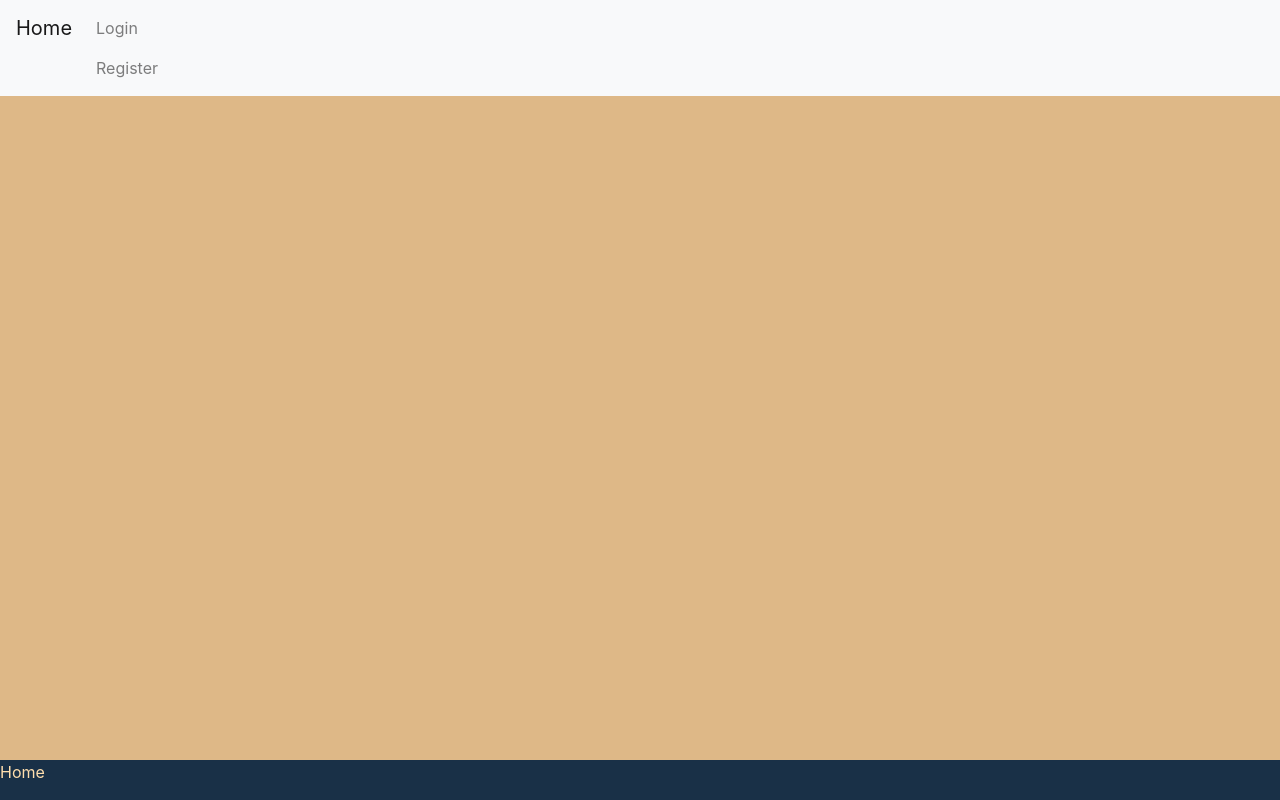
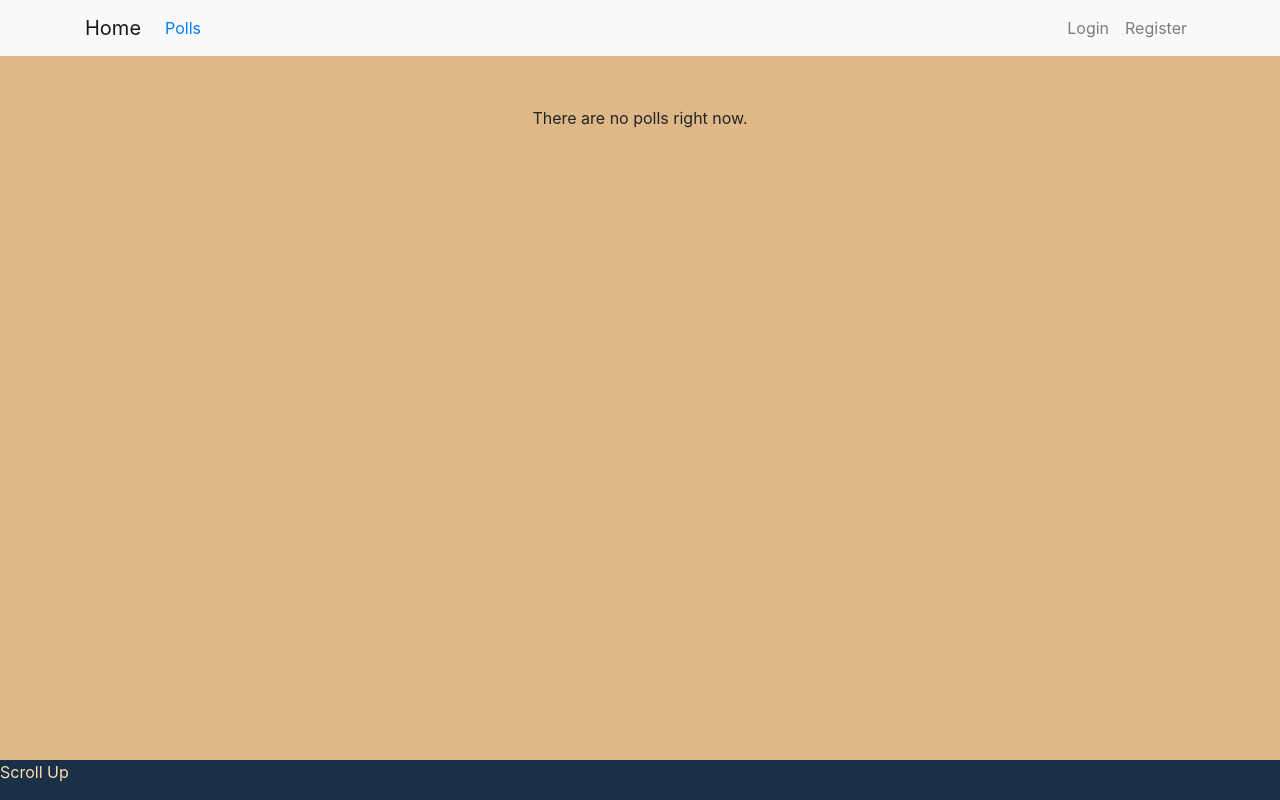
Before and after one commit to mirokrastev/poll-website, a Django app: page /poll/ in a window 1280 px wide. Run offline with Django 3.2, Linux system fonts and the light colour scheme; data that the repository does not hold is empty; some libraries are stand-ins or nearby versions.

Commit message:
Some html abstraction and slight code refactor

```diff
--- a/poll/templates/poll/polls_viewer.html
+++ b/poll/templates/poll/polls_viewer.html
@@ -3,7 +3,13 @@
 {% block title %}Poll Viewer{% endblock title %}
 
 {% block content %}
+    <div class="text-center">
         <div id="polls">
+            {% if not polls %}
+                <div style="margin: 50px">
+                    <p>There are no polls right now.</p>
+                </div>
+            {% else %}
                 {% for poll in polls %}
                     <div class="poll">
                         <span>{{ poll.question }}</span>
@@ -12,5 +18,7 @@
                         </span>
                     </div>
                 {% endfor %}
+            {% endif %}
+        </div>
     </div>
 {% endblock content %}
--- a/poll/templates/poll/single-poll/view_poll.html
+++ b/poll/templates/poll/single-poll/view_poll.html
@@ -14,7 +14,7 @@
 {% endblock links %}
 
 {% block content %}
-    <div class="card text-white bg-secondary mb-3" style="max-width: 18rem;">
+    <div class="card text-white bg-secondary mb-3" style="max-width: 18rem;margin: 30px auto;">
         <div id="pollName" class="card-header">{{ poll }}</div>
         <div class="card-body">
             {% if can_vote %}
--- a/poll/views.py
+++ b/poll/views.py
@@ -103,22 +103,15 @@ class SinglePollViewer(PollObjectMixin, View):
         # ORM Querying
         try:
             self.object = self.get_object()
-
             self.queryset = Answer.objects.filter(question_id=self.object.id)
             self.votes = Vote.objects.filter(answer__in=self.queryset)
-
         except Poll.DoesNotExist:
             raise Http404
 
         # Permission checks
         self.is_trusted = self.object.user == self.request.user
-
-        try:
-            self.user_vote = self.votes.get(user=self.request.user)
-            self.has_voted = bool(self.user_vote)
-        except Vote.DoesNotExist:
-            pass
-
+        self.user_vote = self.votes.model.objects.get_or_none(user=self.request.user)
+        self.has_voted = bool(self.user_vote)
         self.can_vote = self.request.user.is_authenticated and not self.has_voted
 
         return super().dispatch(self.request, *args, **kwargs)
@@ -152,6 +145,9 @@ class SinglePollViewer(PollObjectMixin, View):
         if self.has_voted:
             form.fields['answers'].initial = self.user_vote.answer.id
 
+        if self.request.user.is_authenticated:
+            context.update({'comment_form': CommentForm()})
+
         return context
 
 
@@ -161,13 +157,19 @@ class PollVote(PollObjectMixin, View):
         self.object = None
         self.queryset = None
         self.user_vote = None
-        self.has_voted = False
 
     def dispatch(self, request, *args, **kwargs):
         if not self.request.method == 'POST':
             raise Http404
         self.object = self.get_object()
         self.queryset = Answer.objects.filter(question_id=self.object.id)
+
+        self.user_vote = Answer.objects.get_or_none(question__id=self.object.id,
+                                                    user=self.request.user)
+
+        if self.user_vote:
+            raise Http404
+
         return super().dispatch(self.request, *args, **kwargs)
 
     def post(self, request, *args, **kwargs):
--- a/templates/base.html
+++ b/templates/base.html
@@ -5,8 +5,8 @@
     <meta charset="UTF-8">
     <title>{% block title %}{% endblock title %}</title>
     <link rel="stylesheet"
-          href="https://stackpath.bootstrapcdn.com/bootstrap/4.3.1/css/bootstrap.min.css"
-          integrity="sha384-ggOyR0iXCbMQv3Xipma34MD+dH/1fQ784/j6cY/iJTQUOhcWr7x9JvoRxT2MZw1T"
+          href="https://cdn.jsdelivr.net/npm/bootstrap@4.6.0/dist/css/bootstrap.min.css"
+          integrity="sha384-B0vP5xmATw1+K9KRQjQERJvTumQW0nPEzvF6L/Z6nronJ3oUOFUFpCjEUQouq2+l"
           crossorigin="anonymous">
     <link rel="stylesheet" type="text/css" href="{% static 'css/base-style.css' %}">
     {% block links %}{% endblock links %}
@@ -19,9 +19,15 @@
 
 {% include 'footer.html' %}
 
-<script src="https://cdn.jsdelivr.net/npm/bootstrap@5.0.0-beta3/dist/js/bootstrap.bundle.min.js"
-        integrity="sha384-JEW9xMcG8R+pH31jmWH6WWP0WintQrMb4s7ZOdauHnUtxwoG2vI5DkLtS3qm9Ekf"
+<script
+        src="https://code.jquery.com/jquery-3.5.1.slim.min.js"
+        integrity="sha384-DfXdz2htPH0lsSSs5nCTpuj/zy4C+OGpamoFVy38MVBnE+IbbVYUew+OrCXaRkfj"
         crossorigin="anonymous"></script>
+<script
+        src="https://cdn.jsdelivr.net/npm/bootstrap@4.6.0/dist/js/bootstrap.bundle.min.js"
+        integrity="sha384-Piv4xVNRyMGpqkS2by6br4gNJ7DXjqk09RmUpJ8jgGtD7zP9yug3goQfGII0yAns"
+        crossorigin="anonymous"></script>
+
 <script src="{% static 'js/base-script.js' %}"></script>
 {% block scripts %}{% endblock scripts %}
 </body>
--- a/templates/footer.html
+++ b/templates/footer.html
@@ -1,5 +1,5 @@
 <footer id="footer">
     <nav>
-        <a id="homeLink" class="footer-link" href="{% url 'home' %}">Home</a>
+        <a id="homeLink" class="footer-link" href="#">Scroll Up</a>
     </nav>
 </footer>
--- a/templates/home/logged_out.html
+++ b/templates/home/logged_out.html
@@ -7,10 +7,10 @@
                 <a class="landing-link" href="{% url 'poll:poll_viewer' %}">Polls</a>
             </span>
             <span>
-                <a class="landing-link" href="{% url 'accounts:register' %}">Register</a>
+                <a class="landing-link" href="{% url 'accounts:login' %}">Login</a>
             </span>
             <span>
-                <a class="landing-link" href="{% url 'accounts:login' %}">Login</a>
+                <a class="landing-link" href="{% url 'accounts:register' %}">Register</a>
             </span>
     </div>
 </div>
--- a/templates/navbar/navbar.html
+++ b/templates/navbar/navbar.html
@@ -1,18 +1,29 @@
 <nav class="navbar navbar-expand-lg navbar-light bg-light">
+    <div class="container">
         <ul class="navbar-nav mr-auto">
             <a class="navbar-brand" href="{% url 'home' %}">Home</a>
-    <button class="navbar-toggler" type="button" data-toggle="collapse" data-target="#navbarSupportedContent" aria-controls="navbarSupportedContent" aria-expanded="false" aria-label="Toggle navigation">
+            <button class="navbar-toggler" type="button"
+                    data-toggle="collapse" data-target="#navbarSupportedContent"
+                    aria-controls="navbarSupportedContent" aria-expanded="false"
+                    aria-label="Toggle navigation">
                 <span class="navbar-toggler-icon"></span>
             </button>
+        </ul>
+
+        <ul class="navbar-nav mr-auto">
+            <li class="nav-link">
+                <a href="{% url 'poll:poll_viewer' %}">Polls</a>
+            </li>
+        </ul>
 
         <div class="collapse navbar-collapse" id="navbarSupportedContent">
-        <div class="my-2 my-lg-0">
+            <ul class="navbar-nav ml-auto">
                 {% if request.user.is_authenticated %}
                     {% include 'navbar/logged_in.html' %}
                 {% else %}
                     {% include 'navbar/logged_out.html' %}
                 {% endif %}
+            </ul>
         </div>
     </div>
-    </ul>
 </nav>
```
Also changed, not shown: poll/models.py (+8 -0 lines), poll/static/poll/js/create-poll-script.js (added, +31 -0 lines), poll/templates/poll/create_poll.html (+4 -32 lines), poll/templates/poll/single-poll/delete.html (+8 -6 lines), utils/managers.py (added, +10 -0 lines). Lines whose indentation alone changed are shown as unchanged.
